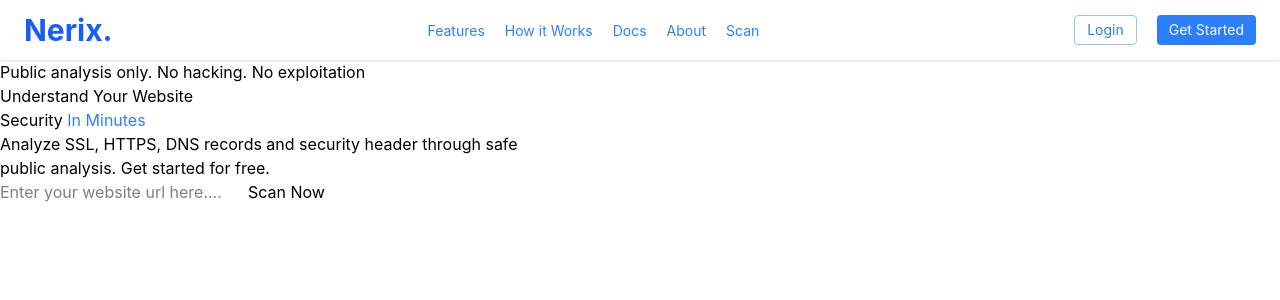
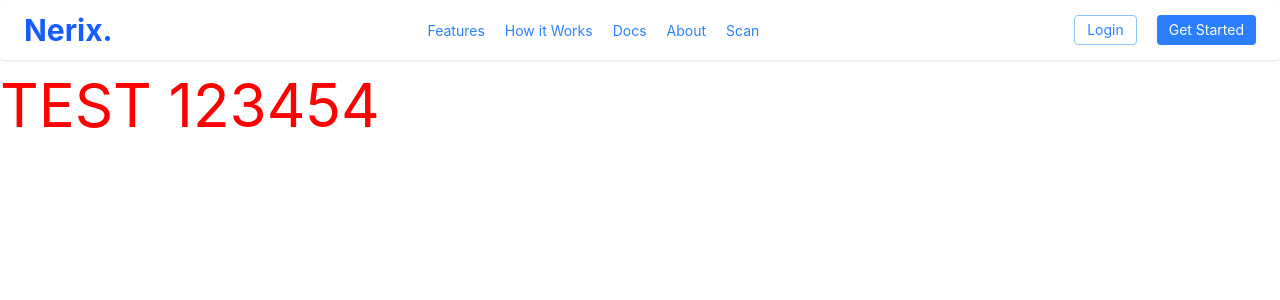
Before and after one commit to juliusmwas/Nerix, a React app in the folder apps/web/: page / in a window 1280 px wide. Shown: the top 300 px of the page. Built offline with nearby package versions, Linux system fonts and the light colour scheme; the HTML template or start-up script is replaced by a standard one.

Commit message:
Updated the homepage

```diff
--- a/apps/web/src/Pages/Homepage.jsx
+++ b/apps/web/src/Pages/Homepage.jsx
@@ -1,28 +1,4 @@
 export default function Homepage() {
-  return (
-    <>
-      {/*Hero section*/}
-      <section>
-        <div>
-          <p>Public analysis only. No hacking. No exploitation</p>
-          <h1>
-            Understand Your Website <br />
-            Security <span className="text-blue-500">In Minutes</span>
-          </h1>
-
-          <p>
-            Analyze SSL, HTTPS, DNS records and security header through safe{" "}
-            <br />
-            public analysis. Get started for free.
-          </p>
-
-          {/*Input button*/}
-          <div>
-            <input type="text" placeholder="Enter your website url here...." />
-            <button>Scan Now</button>
-          </div>
-        </div>
-      </section>
-    </>
-  );
+  console.log("Homepage rendered");
+  return <div style={{ fontSize: "60px", color: "red" }}>TEST 123454</div>;
 }
--- a/apps/web/src/routes/AppRoutes.jsx
+++ b/apps/web/src/routes/AppRoutes.jsx
@@ -2,7 +2,7 @@ import { Routes, Route } from "react-router-dom";
 
 // Navigate
 
-import Homepage from "../pages/Homepage";
+import Homepage from "../Pages/Homepage";
 import PublicLayout from "../layouts/PublicLayout";
 //import Login from "../pages/Login";
 //import Register from "../pages/Register";
```
